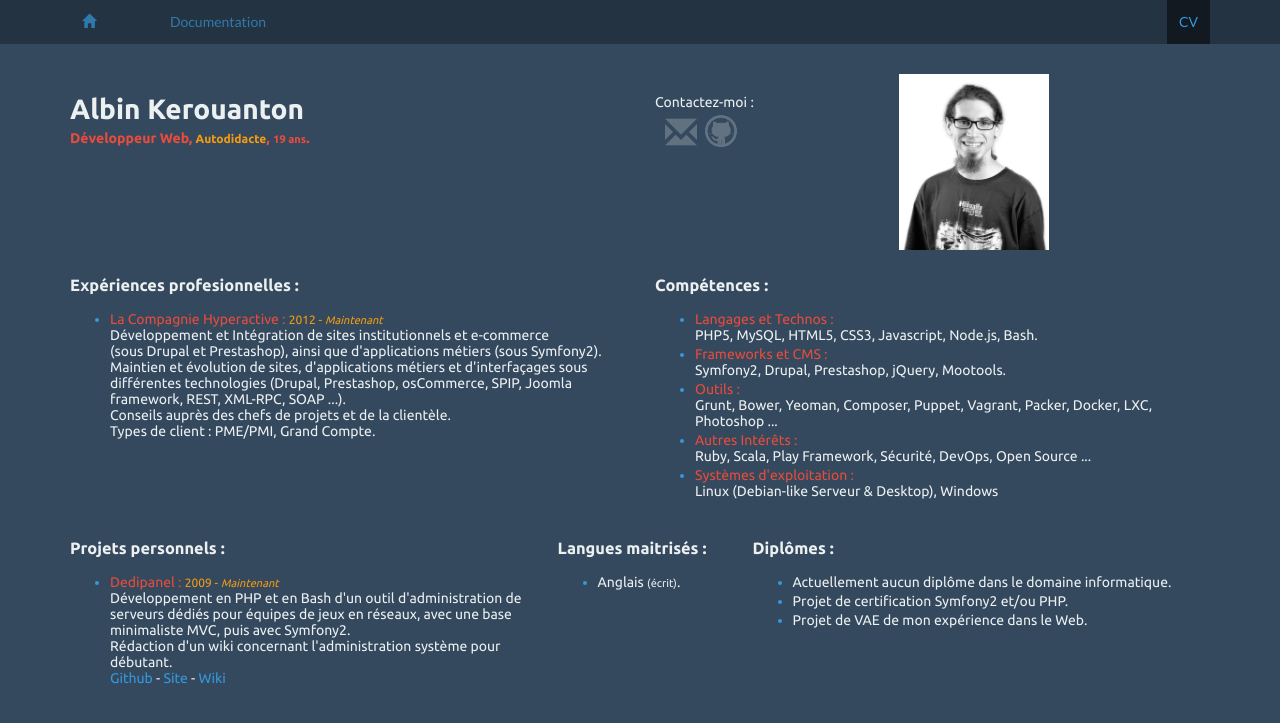
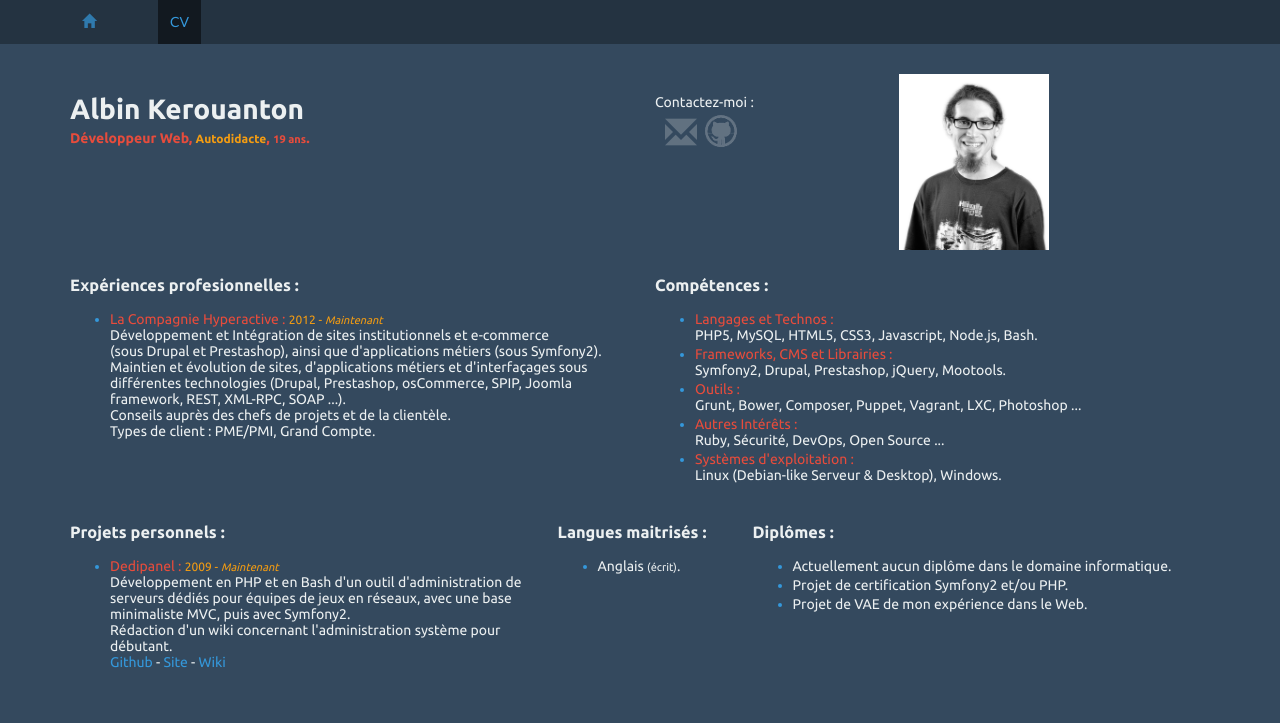
Before and after one commit to NiR-/akerouanton-name, a Jekyll site: the page built from cv.html, in a window 1280 px wide. Shown: the top 723 px of the page. Built offline with Jekyll 4.4.1, drawn with Linux system fonts in a browser that asks for light colours; Markdown is read by kramdown in place of the engine named in the settings.

Commit message:
Corrections diverses.

```diff
--- a/_config.yml
+++ b/_config.yml
@@ -1,4 +1,4 @@
-name: 'Albin "NiR-" Kerouanton'
+name: 'Albin Kerouanton'
 markdown: redcarpet
 pygments: true
 permalink: none
--- a/_layouts/default.html
+++ b/_layouts/default.html
@@ -24,9 +24,9 @@
                             <span class="glyphicon glyphicon-home"></span>
                         </a>
                     </li>
-                    <li class="docs">
-                        <a href="/docs.html" class="{% if page.menu_item == 'docs' %}active{% endif %}">Documentation</a>
-                    </li>
+                    <!-- <li class="docs">
+                        <a href="/docs" class="{% if page.menu_item == 'docs' %}active{% endif %}">Documentation</a>
+                    </li> -->
                     <li class="cv">
                         <a href="/cv.html" class="{% if page.menu_item == 'cv' %}active{% endif %}">CV</a>
                     </li>
--- a/assets/_less/layout.less
+++ b/assets/_less/layout.less
@@ -38,9 +38,9 @@ header {
 				&.home {
 					margin-right: 50px;
 				}
-				&.cv {
+				/* &.cv {
 					float: right;
-				}
+				} */
 
 				a {
 					display: inline-block;
--- a/cv.html
+++ b/cv.html
@@ -57,20 +57,20 @@ menu_item: cv
 				<span id="languages">PHP5, MySQL, HTML5, CSS3, Javascript, Node.js, Bash.</span>
 			</li>
 			<li>
-				<label for="frameworks-cms">Frameworks et CMS :</label><br />
+				<label for="frameworks-cms">Frameworks, CMS et Librairies :</label><br />
 				<span id="framework-cms">Symfony2, Drupal, Prestashop, jQuery, Mootools.</span>
 			</li>
 			<li>
 				<label for="outils">Outils :</label><br />
-				<span id="outils">Grunt, Bower, Yeoman, Composer, Puppet, Vagrant, Packer, Docker, LXC, Photoshop ...</span>
+				<span id="outils">Grunt, Bower, Composer, Puppet, Vagrant, LXC, Photoshop ...</span>
 			</li>
 			<li>
 				<label for="interets-info">Autres Intérêts :</label><br />
-				<span id="interets-info">Ruby, Scala, Play Framework, Sécurité, DevOps, Open Source ...</span>
+				<span id="interets-info">Ruby, Sécurité, DevOps, Open Source ...</span>
 			</li>
 			<li>
 				<label for="os">Systèmes d'exploitation :</label><br />
-				<span id="os">Linux (Debian-like Serveur & Desktop), Windows</span>
+				<span id="os">Linux (Debian-like Serveur & Desktop), Windows.</span>
 			</li>
 		</ul>
 	</div>
```
Also changed, not shown: assets/css/main.min.css, 4 other files.
